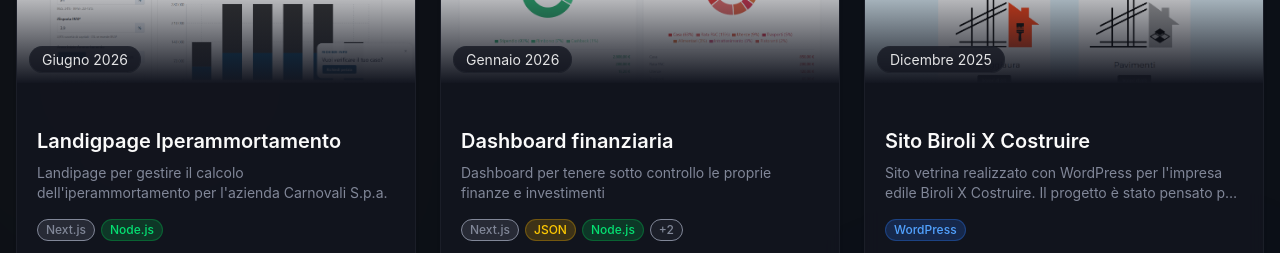
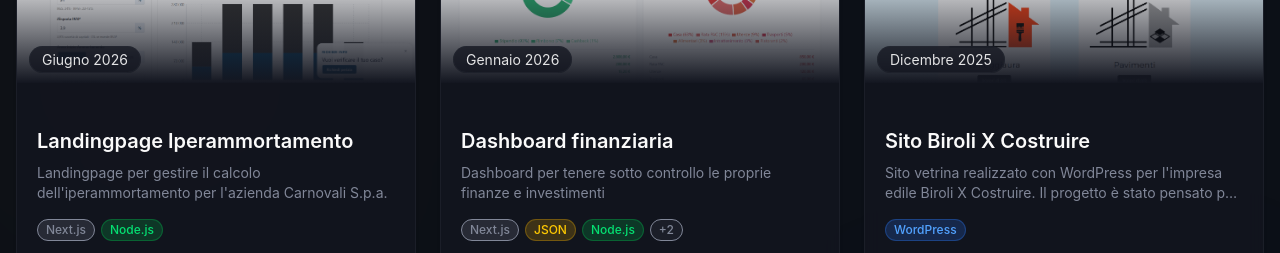
Before and after one commit to Zexal0807/Portfolio, a Next.js app: page / in a window 1280 px wide. Shown: the part 2420-2673 px from the top of the page. Built offline with nearby package versions, Linux system fonts and the light colour scheme.

Commit message:
Fix text

```diff
--- a/src/data/projects.js
+++ b/src/data/projects.js
@@ -4,7 +4,7 @@ export const projects = [
 
     {
         slug: "carnovali-iperammortamento",
-        title: "Landigpage Iperammortamento",
+        title: "Landingpage Iperammortamento",
         period: "2026-06",
         periodDisplay: "Giugno 2026",
         previewImage: "/carnovali-iperammortamento/1.png",
@@ -14,7 +14,7 @@ export const projects = [
         ],
         isPublished: true,
         liveUrl: "https://iperammortamento.carpenteriacarnovali.it/",
-        description: "Landipage per gestire il calcolo dell'iperammortamento per l'azienda Carnovali S.p.a.",
+        description: "Landingpage per gestire il calcolo dell'iperammortamento per l'azienda Carnovali S.p.a.",
         images: [
             "/carnovali-iperammortamento/1.png",
             "/carnovali-iperammortamento/2.png",
```
